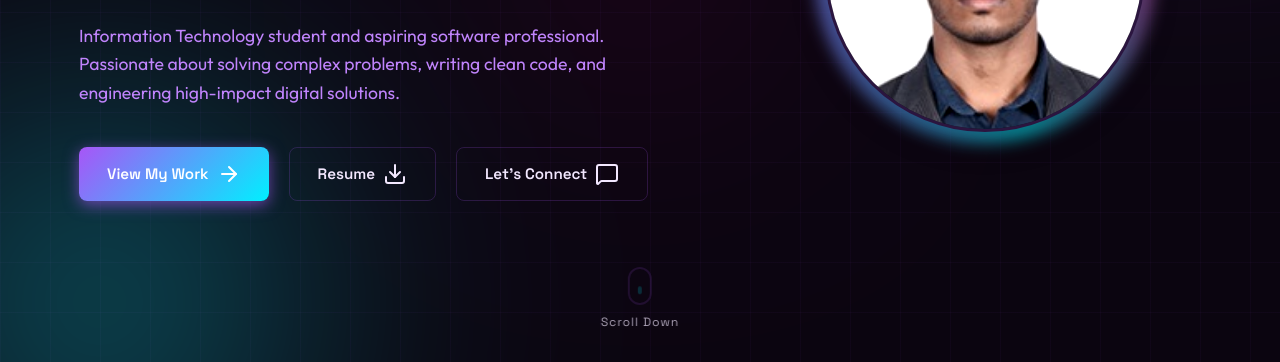
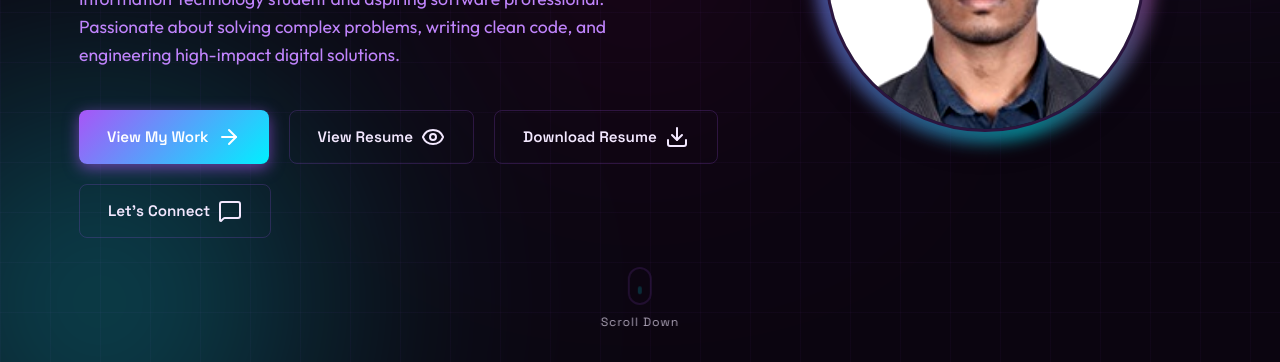
Before and after one commit to Surindhar-It/portfolio, a website: page index.html in a window 1280 px wide. Shown: the part 438-800 px from the top of the page. Drawn offline with nearby package versions, Linux system fonts and the light colour scheme.

Commit message:
added both view and download resume buttons to the hero actions

```diff
--- a/index.html
+++ b/index.html
@@ -100,8 +100,11 @@
                         <a href="#projects" class="btn btn-primary cursor-hover">
                             View My Work <i data-lucide="arrow-right"></i>
                         </a>
+                        <a href="assets/resume.jpg" target="_blank" class="btn btn-secondary cursor-hover">
+                            View Resume <i data-lucide="eye"></i>
+                        </a>
                         <a href="assets/resume.jpg" download="Surindhar_S_Resume.jpg" class="btn btn-secondary cursor-hover">
-                            Resume <i data-lucide="download"></i>
+                            Download Resume <i data-lucide="download"></i>
                         </a>
                         <a href="#contact" class="btn btn-secondary cursor-hover">
                             Let's Connect <i data-lucide="message-square"></i>
```
